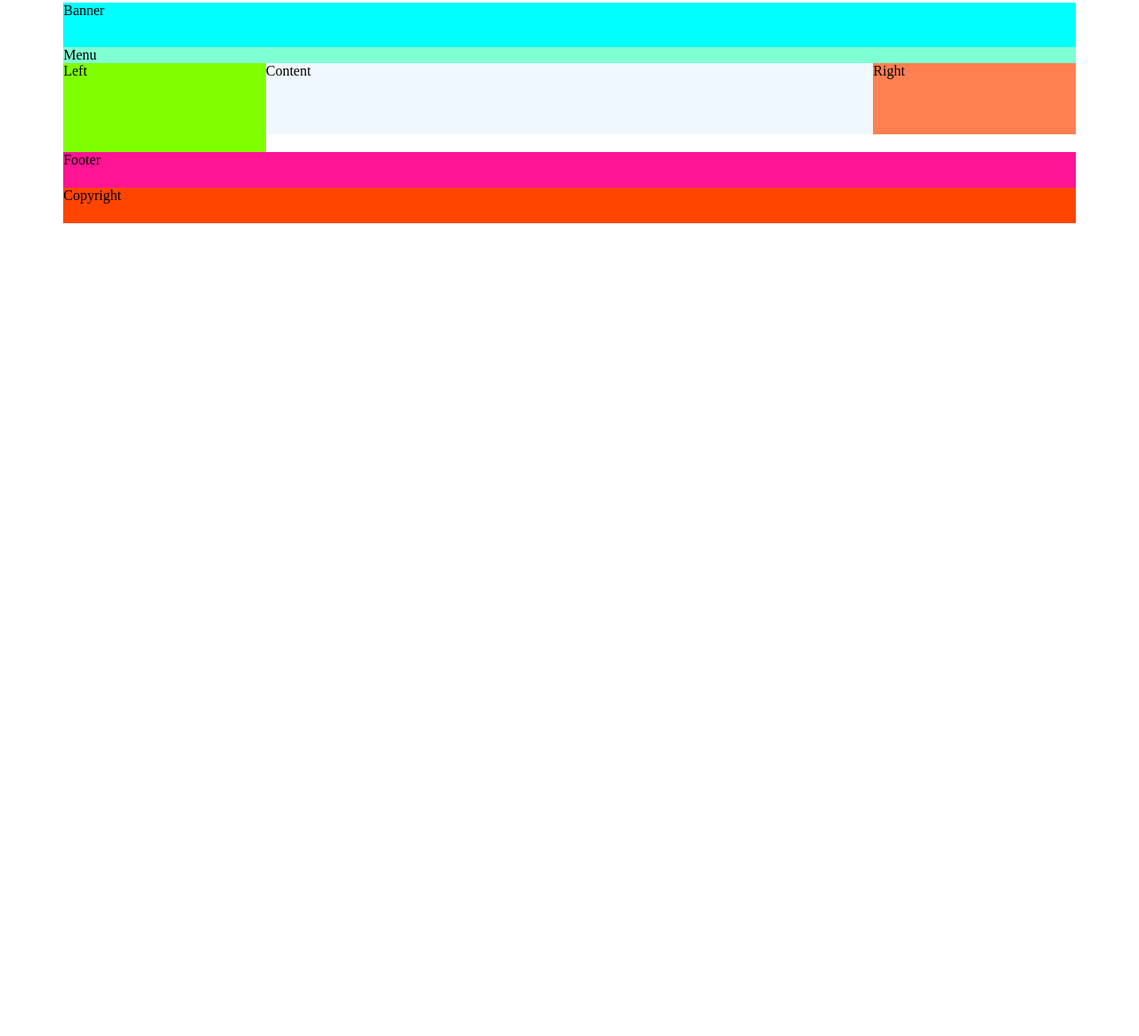
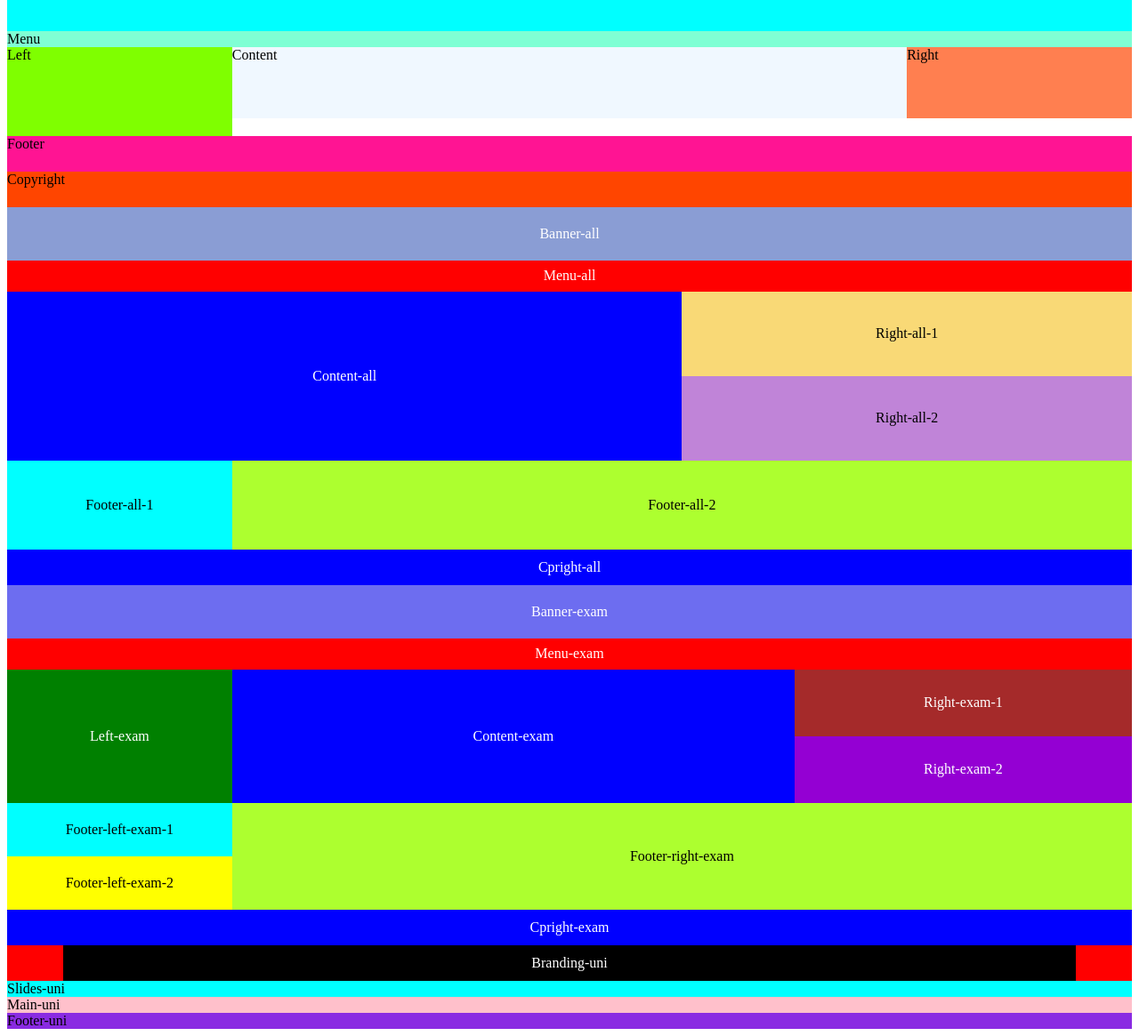
Before and after one commit to datweb07/LT_B1_WEB, a plain HTML site: page index.html in a window 1280 px wide. Shown: the part 2191-3356 px from the top of the page at 89% size. Before the commit the page ends 2702 px from the top, so only its background shows below. Drawn offline with Linux system fonts and the light colour scheme.

Commit message:
feat: add BT_B1_WEB

```diff
--- a/index.html
+++ b/index.html
@@ -118,12 +118,18 @@
           <td>1000</td>
         </tr>
       </tfoot>
-
     </table>
 
-    <br>
+    <br />
 
-    <table width="40%" border="1" align="center" margin-top="30px" cellspacing="0" class="my-table">
+    <table
+      width="40%"
+      border="1"
+      align="center"
+      margin-top="30px"
+      cellspacing="0"
+      class="my-table"
+    >
       <thead height="40px" id="my-head">
         <tr align="center" align="top">
           <td></td>
@@ -132,6 +138,7 @@
           <td>Q3</td>
           <td>Q4</td>
         </tr>
+      </thead>
 
       <tbody height="40px" align="center" id="my-body">
         <tr>
@@ -149,10 +156,7 @@
           <td colspan="4">5.1</td>
         </tr>
       </tfoot>
-      </thead>
     </table>
-
-    <br>
 
     <div class="square"></div>
 
@@ -191,17 +195,53 @@
     <div class="container">
       <div class="banner">Banner</div>
       <div class="menu">Menu</div>
-      <div class="lsidebar" >Left</div>
+      <div class="lsidebar">Left</div>
       <div class="content">Content</div>
       <div class="rsidebar">Right</div>
-      <br style="clear: both;">
+      <br style="clear: both" />
       <div class="footer">Footer</div>
       <div class="cpright">Copyright</div>
-
     </div>
 
-    <div class="all"></div>
+    <div class="all">
+      <div class="banner-all">Banner-all</div>
+      <div class="menu-all">Menu-all</div>
+      <div class="content-all">Content-all</div>
+      <div class="right-all">
+        <div class="right-all-1">Right-all-1</div>
+        <div class="right-all-2">Right-all-2</div>
+      </div>
+      <br style="clear: both" />
+      <div class="footer-all-1">Footer-all-1</div>
+      <div class="footer-all-2">Footer-all-2</div>
+      <div class="cpright-all">Cpright-all</div>
+    </div>
 
+    <div class="exam">
+      <div class="banner-exam">Banner-exam</div>
+      <div class="menu-exam">Menu-exam</div>
+      <div class="left-exam">Left-exam</div>
+      <div class="content-exam">Content-exam</div>
+      <div class="right-exam">
+        <div class="right-exam-1">Right-exam-1</div>
+        <div class="right-exam-2">Right-exam-2</div>
+      </div>
+      <br style="clear: both" />
+      <div class="footer-left-exam">
+        <div class="footer-left-exam-1">Footer-left-exam-1</div>
+        <div class="footer-left-exam-2">Footer-left-exam-2</div>
+      </div>
 
+      <div class="footer-right-exam">Footer-right-exam</div>
+      <br style="clear: both" />
+      <div class="cpright-exam">Cpright-exam</div>
+    </div>
+
+    <div class="uni">
+      <div class="branding"><div class="branding-uni">Branding-uni</div></div>
+      <div class="slides"><div class="slides-uni">Slides-uni</div></div>
+      <div class="main"><div class="main-uni">Main-uni</div></div>
+      <div class="foter"><div class="footer-uni">Footer-uni</div></div>
+    </div>
   </body>
 </html>
--- a/style.css
+++ b/style.css
@@ -1,26 +1,24 @@
-*{
-
+* {
 }
 
-.my-table{
+.my-table {
   box-shadow: red 10px 10px 50px;
   border-radius: 50px;
   padding: 20px;
-  background-color:hotpink;
+  background-color: hotpink;
 }
 
-#my-head{
+#my-head {
   background-color: red !important;
 }
 
-#my-body{
+#my-body {
   background-color: chartreuse;
 }
 
-#my-foot{
+#my-foot {
   background-color: darkorange;
 }
-
 
 .square {
   width: 100px;
@@ -89,21 +87,19 @@
   clear: both;
 }
 
-.container{
-  width: 90%;
-  height: 500px;
+.container {
+  width: 100%;
   margin: 0px auto;
   margin-top: 40px;
 }
 
-
-.banner{
+.banner {
   width: 100%;
   height: 50px;
   background-color: aqua;
 }
 
-.menu{
+.menu {
   width: 100%;
   height: 30Spx;
   background-color: aquamarine;
@@ -113,33 +109,271 @@ background-color: aquamarine;
   height: 40px !important;
 } */
 
-.lsidebar{
+.lsidebar {
   width: 20%;
   height: 100px;
   float: left;
   background-color: chartreuse;
 }
 
-.content{
+.content {
   width: 60%;
   height: 80px;
   float: left;
   background-color: aliceblue;
 }
 
-.rsidebar{
+.rsidebar {
   width: 20%;
   height: 80px;
   float: left;
   background-color: coral;
 }
 
-.footer{
+.footer {
   height: 40px;
   background-color: deeppink;
 }
 
-.cpright{
+.cpright {
   height: 40px;
-background-color:orangered;
+  background-color: orangered;
 }
+
+.all {
+  width: 100%;
+  margin: 0 auto 50px auto;
+}
+
+.banner-all {
+  width: 100%;
+  height: 60px;
+  background-color: #8a9dd4;
+  color: white;
+  display: flex;
+  align-items: center;
+  justify-content: center;
+}
+
+.menu-all {
+  width: 100%;
+  height: 35px;
+  background-color: red;
+  color: white;
+  display: flex;
+  align-items: center;
+  justify-content: center;
+}
+
+.content-all {
+  float: left;
+  width: 60%;
+  height: 190px;
+  background-color: blue;
+  color: white;
+  display: flex;
+  align-items: center;
+  justify-content: center;
+}
+
+.right-all {
+  float: left;
+  width: 40%;
+  height: 190px;
+}
+
+.right-all-1,
+.right-all-2 {
+  height: 95px;
+  display: flex;
+  align-items: center;
+  justify-content: center;
+}
+
+.right-all-1 {
+  background-color: #f9d976;
+}
+
+.right-all-2 {
+  background-color: #c084d8;
+}
+
+.footer-all-1 {
+  float: left;
+  width: 20%;
+  height: 100px;
+  background-color: aqua;
+  display: flex;
+  align-items: center;
+  justify-content: center;
+}
+
+.footer-all-2 {
+  float: left;
+  width: 80%;
+  height: 100px;
+  background-color: greenyellow;
+  display: flex;
+  align-items: center;
+  justify-content: center;
+}
+
+.cpright-all {
+  float: left;
+  width: 100%;
+  height: 40px;
+  background-color: blue;
+  color: white;
+  display: flex;
+  align-items: center;
+  justify-content: center;
+}
+
+.exam {
+  width: 100%;
+  margin: 0 auto;
+}
+
+.banner-exam {
+  width: 100%;
+  height: 60px;
+  background-color: rgb(109, 109, 240);
+  color: white;
+  display: flex;
+  align-items: center;
+  justify-content: center;
+}
+
+.menu-exam {
+  width: 100%;
+  height: 35px;
+  background-color: red;
+  color: white;
+  display: flex;
+  align-items: center;
+  justify-content: center;
+}
+
+.left-exam {
+  float: left;
+  width: 20%;
+  height: 150px;
+  background-color: green;
+  color: white;
+  display: flex;
+  align-items: center;
+  justify-content: center;
+}
+
+.content-exam {
+  float: left;
+  width: 50%;
+  height: 150px;
+  background-color: blue;
+  color: white;
+  display: flex;
+  align-items: center;
+  justify-content: center;
+}
+
+.right-exam {
+  float: left;
+  width: 30%;
+  height: 150px;
+}
+
+.right-exam-1,
+.right-exam-2 {
+  height: 75px;
+  display: flex;
+  align-items: center;
+  justify-content: center;
+  color: white;
+}
+
+.right-exam-1 {
+  background-color: brown;
+}
+
+.right-exam-2 {
+  background-color: darkviolet;
+}
+
+.footer-left-exam {
+  float: left;
+  width: 20%;
+  height: 120px;
+}
+
+.footer-left-exam-1,
+.footer-left-exam-2 {
+  height: 60px;
+  display: flex;
+  align-items: center;
+  justify-content: center;
+}
+
+.footer-left-exam-1 {
+  background-color: aqua;
+}
+
+.footer-left-exam-2 {
+  background-color: yellow;
+}
+
+.footer-right-exam {
+  float: left;
+  width: 80%;
+  height: 120px;
+  background-color: greenyellow;
+  display: flex;
+  align-items: center;
+  justify-content: center;
+}
+
+.cpright-exam {
+  float: left;
+  width: 100%;
+  height: 40px;
+  background-color: blue;
+  color: white;
+  display: flex;
+  align-items: center;
+  justify-content: center;
+}
+
+.uni {
+  width: 100%;
+  margin: 0 auto;
+}
+
+.branding {
+  width: 100%;
+  background-color: red;
+}
+
+.slides {
+  width: 100%;
+  background-color: aqua;
+}
+
+.main {
+  width: 100%;
+  background-color: pink;
+}
+
+.foter {
+  width: 100%;
+  background-color: blueviolet;
+}
+
+.branding-uni {
+  width: 90%;
+  height: 40px;
+  margin: 0% auto;
+  background-color: black;
+  color: white;
+  display: flex;
+  justify-content: center;
+  align-items: center;
+}
```
Lines whose indentation alone changed are shown as unchanged.
